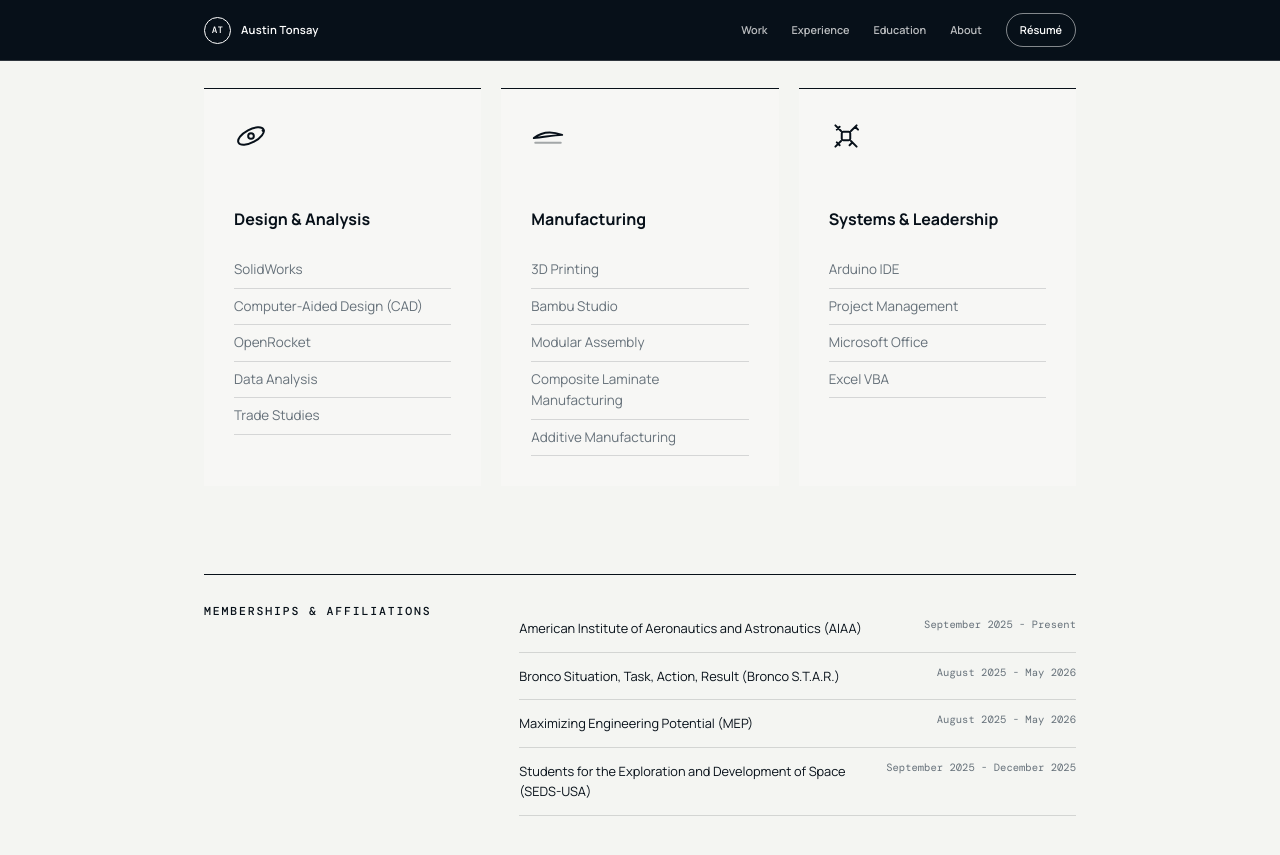
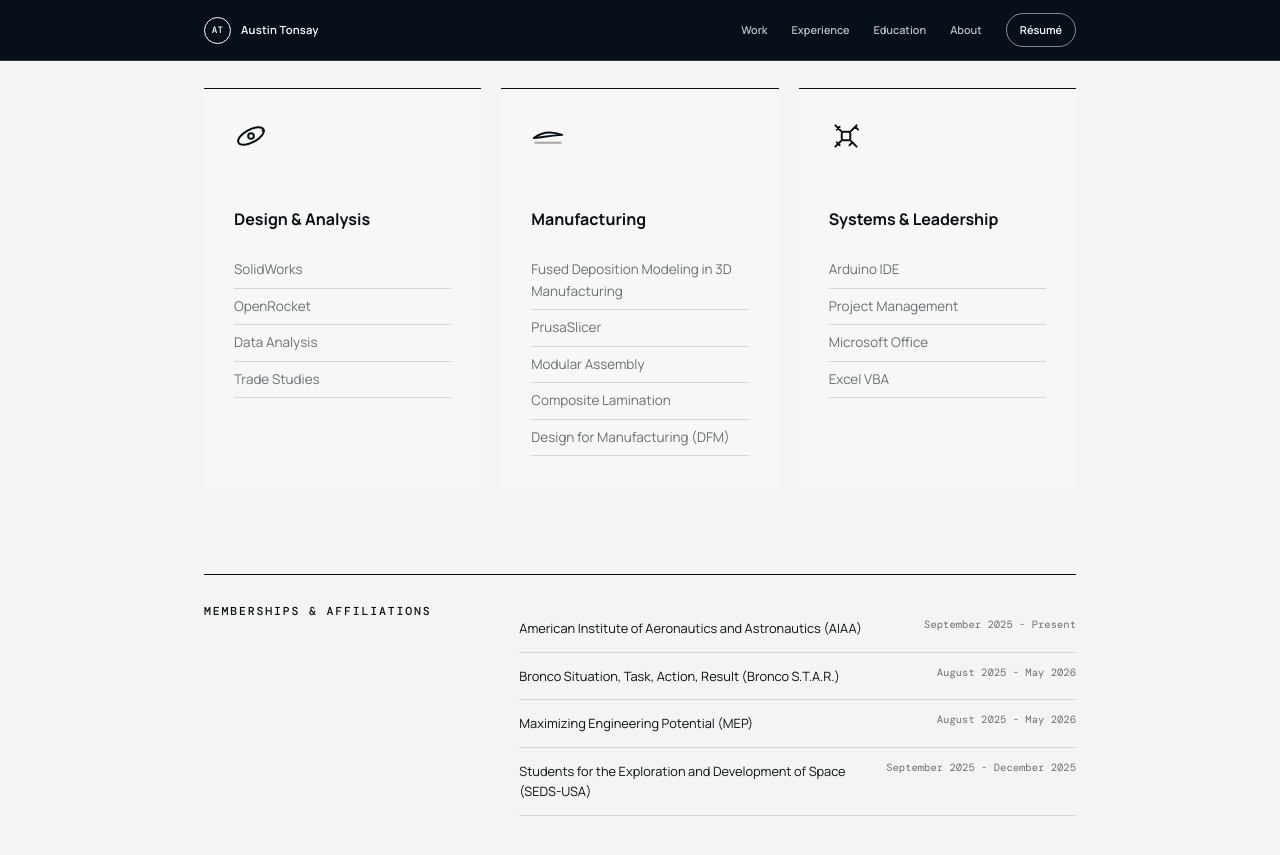
Before and after one commit to austintonsay/austintonsay.github.io, a Jekyll site: the page built from index.html, in a window 1280 px wide and 900 px high, scrolled down 7138 px. Shown: the top 855 px of the window. Built offline with Jekyll 4.4.1, drawn with Linux system fonts in a browser that asks for light colours.

Commit message:
Update skills.yml
Removed some skills and added more specific terms in the Manufacturing group.

```diff
--- a/_data/skills.yml
+++ b/_data/skills.yml
@@ -2,7 +2,6 @@
   icon: "orbit"
   items:
     - "SolidWorks"
-    - "Computer-Aided Design (CAD)"
     - "OpenRocket"
     - "Data Analysis"
     - "Trade Studies"
@@ -10,11 +9,11 @@
 - group: "Manufacturing"
   icon: "airfoil"
   items:
-    - "3D Printing"
-    - "Bambu Studio"
+    - "Fused Deposition Modeling in 3D Manufacturing"
+    - "PrusaSlicer"
     - "Modular Assembly"
-    - "Composite Laminate Manufacturing"
-    - "Additive Manufacturing"
+    - "Composite Lamination"
+    - "Design for Manufacturing (DFM)"
 
 - group: "Systems & Leadership"
   icon: "satellite"
```
